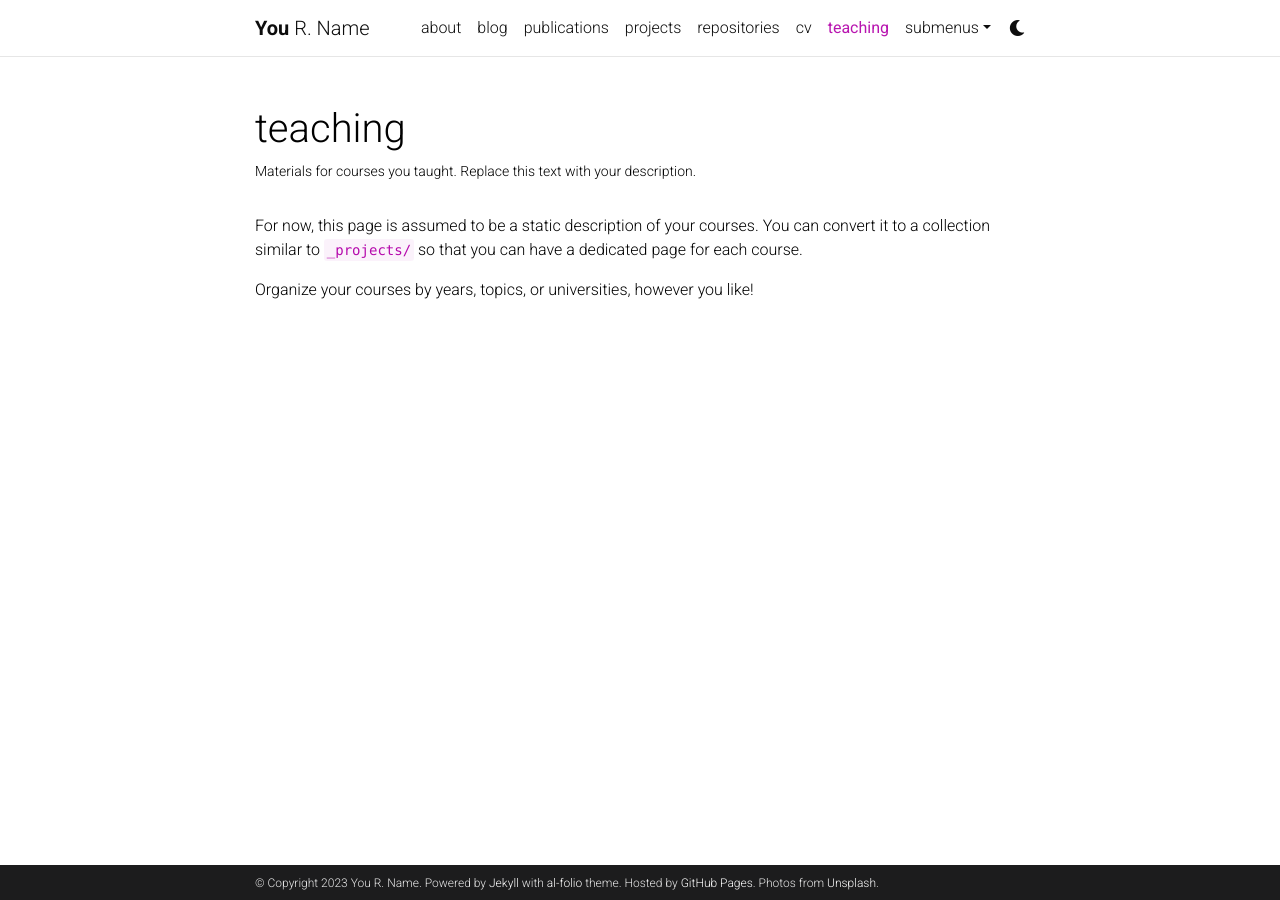
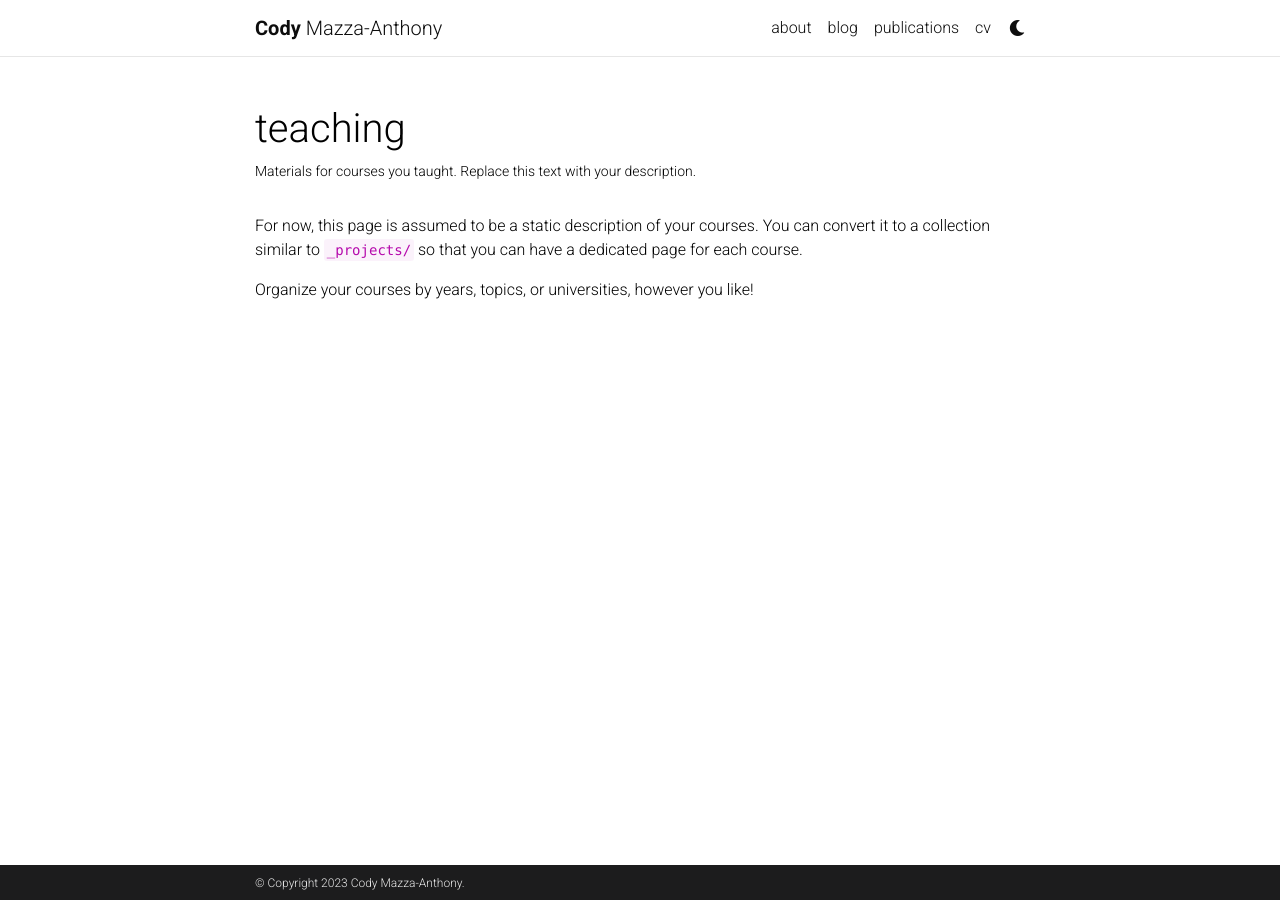
Before and after one commit to cmazzaanthony/codymazzaanthony, a Jekyll site: the page built from _pages/teaching.md, in a window 1280 px wide. Built offline with Jekyll 4.4.1, drawn with Linux system fonts in a browser that asks for light colours; full-size pictures stand in for the smaller copies a plugin makes; comment, search, counter and statistics services are not loaded; a style sheet for code colours, icons or effects is not loaded.

Commit message:
First Draft

```diff
--- a/_config.yml
+++ b/_config.yml
@@ -3,23 +3,20 @@
 # -----------------------------------------------------------------------------
 
 title: blank # the website title (if blank, full name will be used instead)
-first_name: You
-middle_name: R.
-last_name: Name
+first_name: Cody
+middle_name:
+last_name: Mazza-Anthony
 email: you@example.com
 description: > # the ">" symbol means to ignore newlines until "footer_text:"
-  A simple, whitespace theme for academics. Based on [*folio](https://github.com/bogoli/-folio) design.
-footer_text: >
-  Powered by <a href="https://jekyllrb.com/" target="_blank">Jekyll</a> with <a href="https://github.com/alshedivat/al-folio">al-folio</a> theme.
-  Hosted by <a href="https://pages.github.com/" target="_blank">GitHub Pages</a>.
-  Photos from <a href="https://unsplash.com" target="_blank">Unsplash</a>.
-keywords: jekyll, jekyll-theme, academic-website, portfolio-website  # add your own keywords or leave empty
+  Blog
+footer_text:
+keywords:  # add your own keywords or leave empty
 
 lang: en # the language of your site (for example: en, fr, cn, ru, etc.)
 icon: ⚛️  # the emoji used as the favicon (alternatively, provide image name in /assets/img/)
 
 url: https://alshedivat.github.io # the base hostname & protocol for your site
-baseurl: /al-folio # the subpath of your site, e.g. /blog/
+baseurl: # the subpath of your site, e.g. /blog/
 last_updated: false # set to true if you want to display last updated in the footer
 impressum_path:  # set to path to include impressum link in the footer, use the same path as permalink in a page, helps to conform with EU GDPR
 
@@ -122,9 +119,9 @@
 # Blog
 # -----------------------------------------------------------------------------
 
-blog_name: al-folio # blog_name will be displayed in your blog page
+blog_name: # blog_name will be displayed in your blog page
 blog_nav_title: blog # your blog must have a title for it to be displayed in the nav bar
-blog_description: a simple whitespace theme for academics
+blog_description:
 permalink: /blog/:year/:title/
 
 # Pagination
@@ -262,7 +259,7 @@
     tag: '/blog/tag/:name/'
     category: '/blog/category/:name/'
 
-display_tags: ['formatting', 'images', 'links', 'math', 'code'] # these tags will be displayed on the front page of your blog
+display_tags: ['math', 'code', 'life'] # these tags will be displayed on the front page of your blog
 
 # -----------------------------------------------------------------------------
 # Jekyll Scholar
```
Also changed, not shown: CONTRIBUTING.md (deleted, +0 -25 lines), README.md (+0 -1 lines), _pages/about.md (+17 -11 lines), _pages/dropdown.md (+1 -1 lines), _pages/projects.md (+1 -1 lines), _pages/repositories.md (+1 -1 lines), _pages/teaching.md (+1 -1 lines), news.html (deleted, +0 -7 lines), 1 other file.
